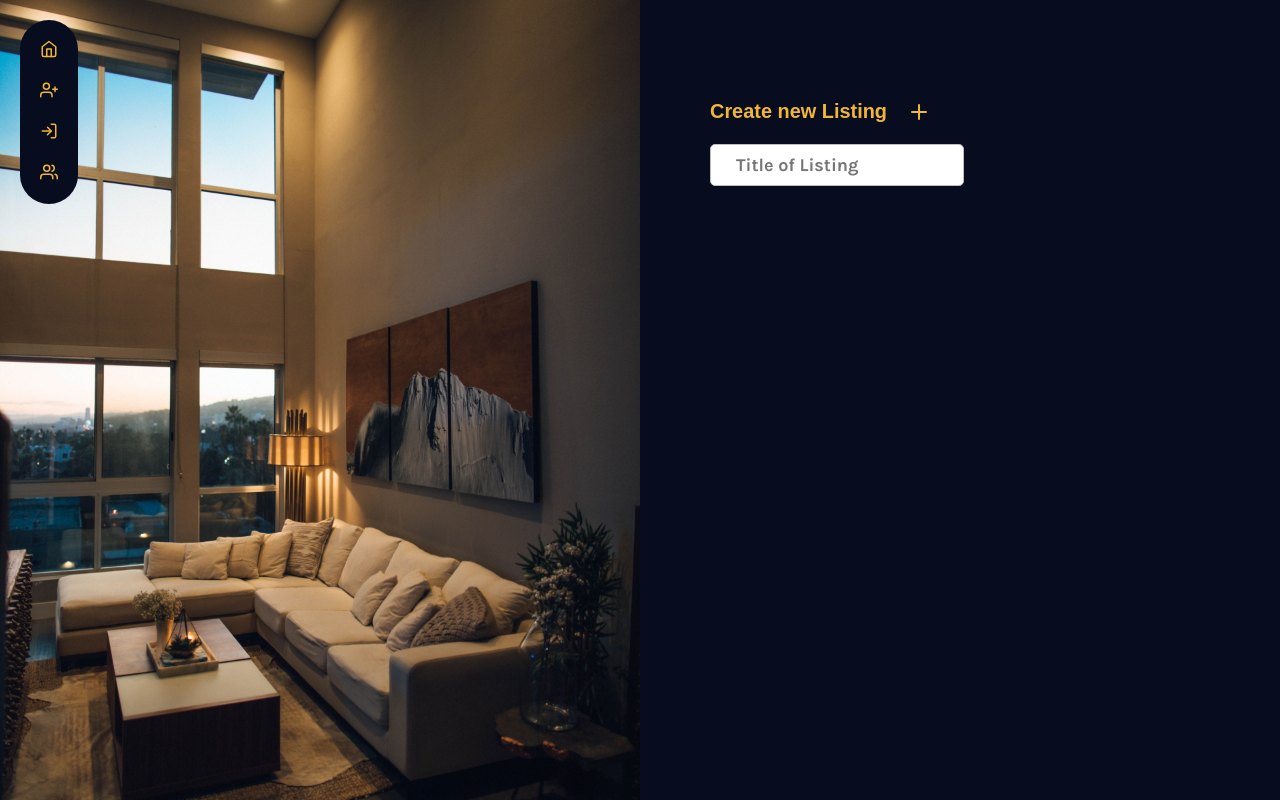
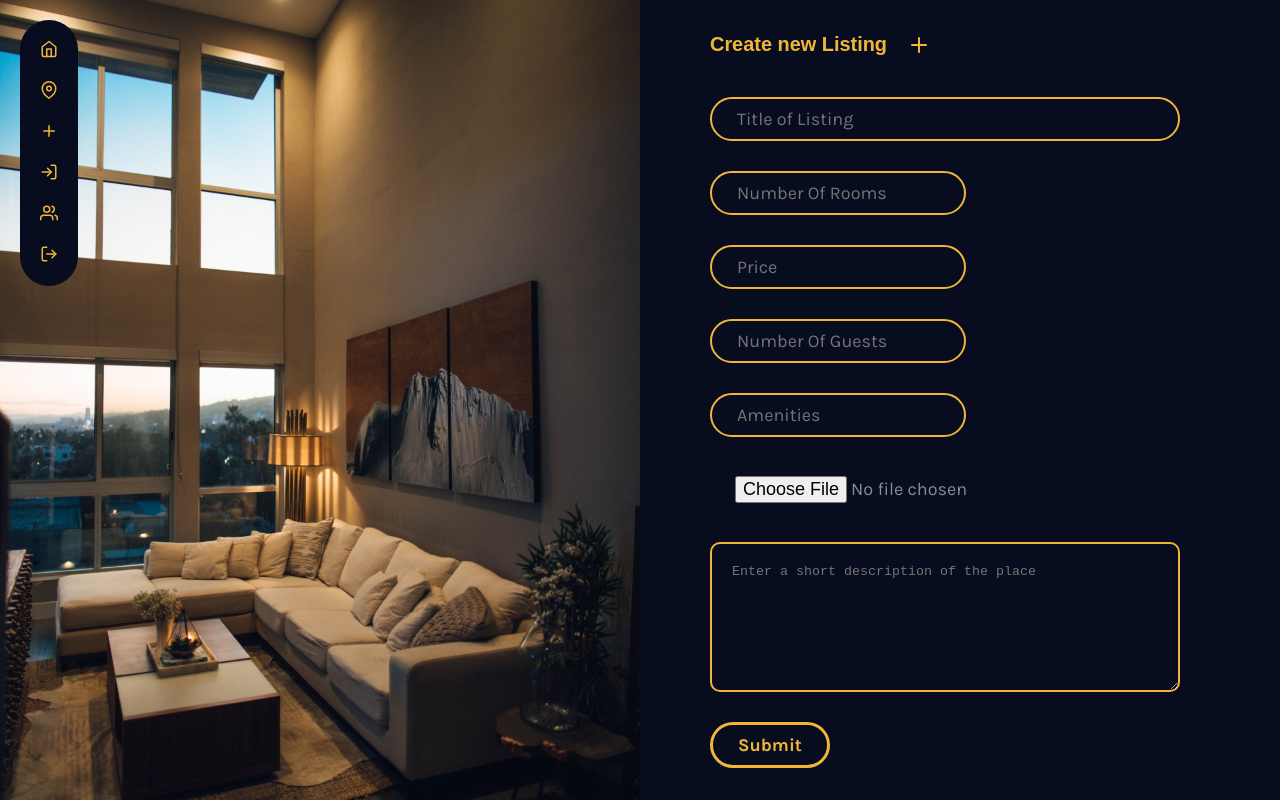
Before and after one commit to RehkMansa/kuiq, a React (Create React App) app: page /create-new in a window 1280 px wide. Built offline with nearby package versions, Linux system fonts and the light colour scheme; no server answers; the database is empty; a web font is replaced by a local one; what react-animations would draw is missing.

Commit message:
added firebase functions

```diff
--- a/src/App.js
+++ b/src/App.js
@@ -1,4 +1,4 @@
-import { auth, handleUserProfile } from './components/firebase/utils';
+import { auth, fetchAll, handleUserProfile } from './components/firebase/utils';
 import GlobalStyles from './components/styles/Global';
 import styledComponents from 'styled-components';
 import SignUP from './components/SignUp';
@@ -26,22 +26,33 @@ const Container = styledComponents.main`
 function App() {
   const [currentUser, setCurrentUser] = useState('');
   const [showModal, setShowModal] = useState(false);
-  const [agentSignUp, setAgentSignUp] = useState(false);
+  const [agentsArray, setAgentsArray] = useState('');
 
   useEffect(() => {
     onAuthStateChanged(auth, async (user) => {
       if (user) {
         const userData = await handleUserProfile(user);
         onSnapshot(userData, (snapshot) => {
-          console.log('Current data: ', snapshot.data());
           setCurrentUser({ ...snapshot.data() });
-          console.log(currentUser);
+          console.log(snapshot.data);
         });
       } else {
         setCurrentUser('');
         console.log('User Not Logged In');
       }
     });
+  }, []);
+
+  useEffect(() => {
+    const fetchUsers = async () => {
+      await fetchAll('agents').then((res) => {
+        setAgentsArray(res);
+
+        console.log(res);
+      });
+    };
+
+    fetchUsers();
   }, []);
 
   return (
@@ -51,7 +62,10 @@ function App() {
         <Route path="/" element={<NewHome userDetails={currentUser} />} />
         <Route path="/homes" element={<Homes />} />
         <Route path="/create-new" element={<SaveListing />} />
-        <Route path="/agents" element={<AgentsPage />} />
+        <Route
+          path="/agents"
+          element={<AgentsPage agentsArr={agentsArray} />}
+        />
         <Route path="/agents/:agentID" element={<AgentSingle />} />
 
         <Route path="*" element={<Error404page />} />
--- a/src/components/AddListingForm.jsx
+++ b/src/components/AddListingForm.jsx
@@ -1,13 +1,67 @@
 import styled from 'styled-components';
-const FormWrapper = styled.div`
+const FormWrapper = styled.form`
   font-family: 'Karla', serif;
   font-weight: 400;
+  display: flex;
+  margin-top: 20px;
+  flex-flow: row wrap;
+  gap: 30px 50px;
+  button {
+    color: #f2b636;
+    background-color: transparent;
+    border: 3px solid #f2b636;
+    border-radius: 50px;
+    font-weight: 600;
+    transition: 2s all;
+    // text-transform: uppercase;
+  }
+
+  button:hover {
+    background-color: #f2b636;
+    color: #fff;
+  }
+  .title {
+    width: calc(100% - 30px);
+  }
+  input {
+    border: 2px solid #f2b636;
+    border-radius: 50px;
+    font-family: 'Karla', serif;
+    font-weight: 400;
+    color: #878c9b;
+    background-color: transparent;
+  }
+  textarea {
+    background-color: transparent;
+    border: 2px solid #f2b636;
+    border-radius: 10px;
+    outline: none;
+    color: #878c9b;
+    padding: 20px;
+    width: calc(100% - 30px);
+    min-height: 150px;
+  }
+
+  input[type='file'] {
+    border: none;
+  }
 `;
 
 const AddListingForm = () => {
   return (
     <FormWrapper>
-      <input type="text" placeholder="Title of Listing" />
+      <input className="title" type="text" placeholder="Title of Listing" />
+      <input type="text" placeholder="Number Of Rooms" />
+      <input type="text" placeholder="Price" />
+      <input type="text" placeholder="Number Of Guests" />
+      <input type="text" placeholder="Amenities" />
+      <input type="file" name="Upload Images" id="" />
+      <textarea
+        name="desc"
+        id=""
+        placeholder="Enter a short description of the place"
+      ></textarea>
+      <button>Submit</button>
     </FormWrapper>
   );
 };
--- a/src/components/Agents.jsx
+++ b/src/components/Agents.jsx
@@ -14,6 +14,7 @@ import {
   zoomIn,
   pulse,
 } from 'react-animations';
+import { fetchAll } from './firebase/utils';
 
 const flipAnimation = keyframes`${flipInX}`;
 const fadeAnimation = keyframes`${fadeInRight}`;
@@ -116,7 +117,7 @@ const url = `https://randomuser.me/api/?results=25&nat=gb,us,es`;
 const randomInt = (min, max) => {
   return Math.floor(Math.random() * (max - min)) + min;
 };
-const AgentsPage = (props) => {
+const AgentsPage = ({ agentsArr }) => {
   const [agent, setAgent] = useState([]);
   const [countVar, setCountVar] = useState(0);
   const [agentsArray, setAgentsArray] = useState([]);
@@ -126,17 +127,20 @@ const AgentsPage = (props) => {
   const [divKey, setDivKey] = useState(0);
 
   useEffect(() => {
-    console.log(`The state value of count is ${countVar}`);
-    fetchUser();
+    if (agentsArr) {
+      setAgentsArray(agentsArr);
+      setAgent([agentsArr[countVar]]);
+    } else {
+      fetchUsers();
+    }
   }, []);
 
-  const fetchUser = async () =>
-    await fetch(url)
-      .then((data) => data.json())
-      .then((res) => {
-        setAgentsArray(res.results);
-        setAgent([res.results[countVar]]);
-      });
+  const fetchUsers = async () => {
+    await fetchAll('agents').then((res) => {
+      setAgentsArray(res);
+      setAgent([res[countVar]]);
+    });
+  };
 
   const prevImage = () => {
     setCountVar(countVar - 1);
--- a/src/components/FloatingNavigation.jsx
+++ b/src/components/FloatingNavigation.jsx
@@ -1,6 +1,14 @@
 import styled from 'styled-components';
 import NavigationButton from './NavigationButton';
-import { FiHome, FiUserPlus, FiLogIn, FiUsers } from 'react-icons/fi';
+import {
+  FiHome,
+  FiPlus,
+  FiLogIn,
+  FiUsers,
+  FiMapPin,
+  FiLogOut,
+} from 'react-icons/fi';
+import { auth, signInWithGoogle } from './firebase/utils';
 
 const Wrapper = styled.div`
   background-color: #070c1f;
@@ -23,10 +31,32 @@ const Wrapper = styled.div`
 const FloatingNavigation = ({ orientation }) => {
   return (
     <Wrapper orientation={orientation}>
-      <NavigationButton icon={<FiHome />} title="Home" />
-      <NavigationButton icon={<FiUserPlus />} title="Sign Up" />
-      <NavigationButton icon={<FiLogIn />} title="Login In" />
-      <NavigationButton icon={<FiUsers />} title="View Agents" />
+      <NavigationButton icon={<FiHome />} title="Home" link="/" />
+      <div>
+        <NavigationButton
+          icon={<FiMapPin />}
+          title="View Homes"
+          link="/homes"
+        />
+      </div>
+      <div>
+        <NavigationButton
+          icon={<FiPlus />}
+          title="New Listing"
+          link="/create-new"
+        />
+      </div>
+      <div onClick={signInWithGoogle}>
+        <NavigationButton icon={<FiLogIn />} title="Log In" />
+      </div>
+      <NavigationButton icon={<FiUsers />} link="/agents" title="View Agents" />
+      <div
+        onClick={() => {
+          auth.signOut();
+        }}
+      >
+        <NavigationButton icon={<FiLogOut />} title="Log out" />
+      </div>
     </Wrapper>
   );
 };
--- /dev/null
+++ b/src/components/FloatingUserBall.jsx
@@ -0,0 +1,28 @@
+import styled from 'styled-components';
+import { HiOutlineUserCircle } from 'react-icons/hi';
+const Wrapper = styled.div`
+  position: absolute;
+  right: 20px;
+  top: 20px;
+  display: flex;
+  align-items: center;
+  font-size: 20px;
+  font-family: karla;
+  font-weight: 400;
+  gap: 20px;
+  background-color: var(--blue);
+  color: var(--gold);
+  padding: 15px 30px;
+  border-radius: 50px;
+`;
+
+const FloatingUserBall = ({ user }) => {
+  return (
+    <Wrapper>
+      <HiOutlineUserCircle />
+      <p>{user.displayName}</p>
+    </Wrapper>
+  );
+};
+
+export default FloatingUserBall;
--- a/src/components/Homes.jsx
+++ b/src/components/Homes.jsx
@@ -3,6 +3,7 @@ import styled from 'styled-components';
 import FloatingNavigation from './FloatingNavigation';
 import { FiPlus } from 'react-icons/fi';
 import { useNavigate } from 'react-router-dom';
+import FloatingUserBall from './FloatingUserBall';
 
 const Section = styled.section`
   height: 100vh;
@@ -164,6 +165,7 @@ const Homes = () => {
     <Section>
       <SectionLeft bgImage={homeImage}>
         <FloatingNavigation orientation={'top'} />
+        <FloatingUserBall />
       </SectionLeft>
       <SectionRight>
         <button
--- a/src/components/NavigationButton.jsx
+++ b/src/components/NavigationButton.jsx
@@ -1,3 +1,4 @@
+import { useNavigate } from 'react-router-dom';
 import styled from 'styled-components';
 
 const Wrapper = styled.div`
@@ -36,9 +37,15 @@ const TextWrapper = styled.div`
   background-color: #070c1f;
 `;
 
-const NavigationButton = ({ icon, onClickFunc, title }) => {
+const NavigationButton = ({ icon, link, title }) => {
+  const navigate = useNavigate();
+
   return (
-    <Wrapper onClick={onClickFunc}>
+    <Wrapper
+      onClick={(e) => {
+        navigate(link);
+      }}
+    >
       <IconWrap>{icon}</IconWrap>
       <TextWrapper className="textArea">{title}</TextWrapper>
     </Wrapper>
--- a/src/components/NewHome.jsx
+++ b/src/components/NewHome.jsx
@@ -2,6 +2,7 @@
 import { useNavigate } from 'react-router-dom';
 import styled from 'styled-components';
 import FloatingNavigation from './FloatingNavigation';
+import FloatingUserBall from './FloatingUserBall';
 
 const Section = styled.section`
   height: 100vh;
@@ -69,11 +70,12 @@ const SectionRight = styled.div`
 
 const imageArray = ['image1', 'image2', 'image3'];
 
-const NewHome = () => {
+const NewHome = ({ userDetails }) => {
   const navigation = useNavigate();
   return (
     <Section>
       <SectionLeft>
+        {userDetails && <FloatingUserBall user={userDetails} />}
         <FloatingNavigation orientation={'top'} />
       </SectionLeft>
       <SectionRight>
--- a/src/components/SaveLising.jsx
+++ b/src/components/SaveLising.jsx
@@ -28,7 +28,7 @@ const SectionRight = styled.div`
   flex-direction: column;
   gap: 20px;
   align-items: start;
-  // justify-content: center;
+  justify-content: center;
   font-family: 'Karla', serif;
   font-weight: 400;
 
--- a/src/components/styles/Global.jsx
+++ b/src/components/styles/Global.jsx
@@ -16,6 +16,9 @@ const GlobalStyles = createGlobalStyle`
     --gray5: #E0E0E0;
     --white: #fff;
     --green: #27AE60;
+    --gold: #f2b636;
+    --blue: #070c1f;
+    --ash: #878c9b;
     overflow-x: hidden;
   }
   body {
```
Also changed, not shown: src/components/Home.jsx (deleted, +0 -12 lines), src/components/blank.jsx (+9 -8 lines).
